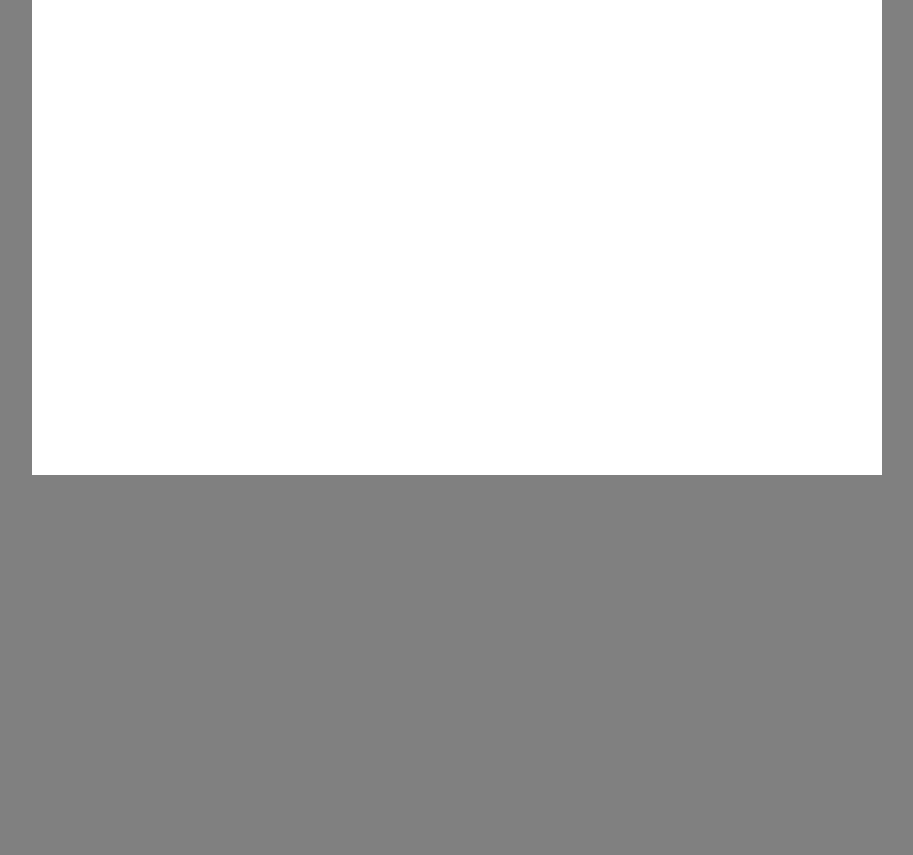
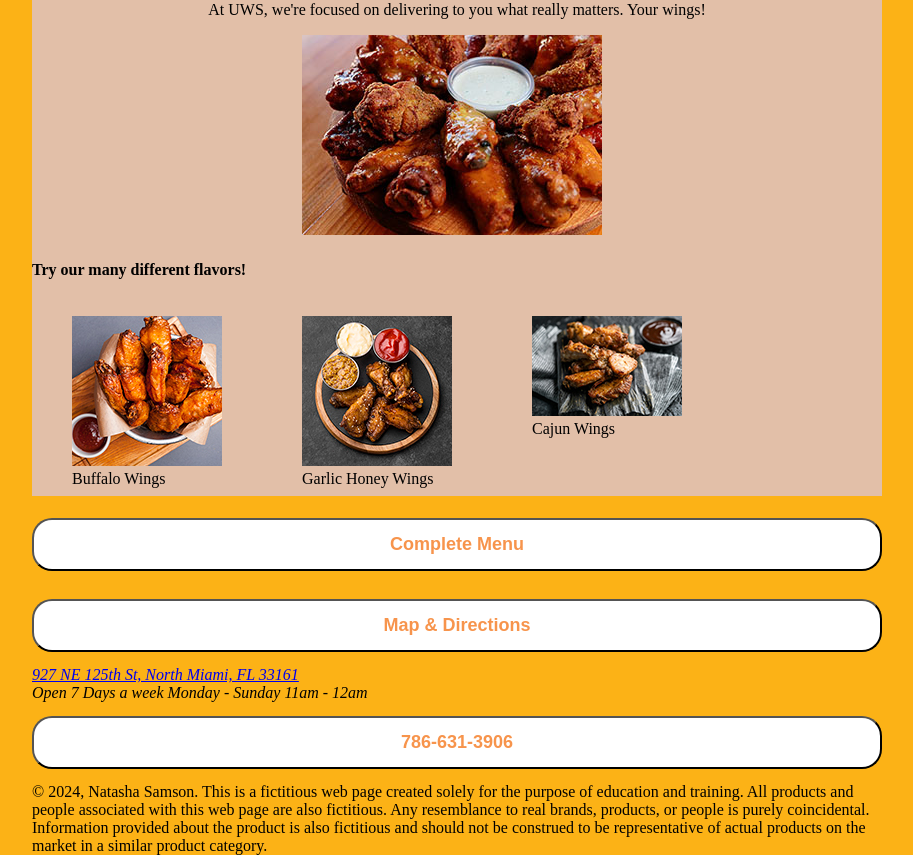
Before and after one commit to Natashasamsonn/class, a plain HTML site: page GRA1750p5NatashaSamson2024/index.html in a window 1280 px wide. Shown: the part 325-1180 px from the top of the page, without its empty margins (183-1096 px from the left). Before the commit the page ends 800 px from the top, so only its background shows below. Drawn offline with Linux system fonts and the light colour scheme.

Commit message:
Add files via upload

```diff
--- a/GRA1750p5NatashaSamson2024/index.html
+++ b/GRA1750p5NatashaSamson2024/index.html
@@ -2,23 +2,97 @@
 <html>
 <head>
 <meta charset="UTF-8">
-<title>Pizza | Natasha Samson2024</title>
+<title> United Wing Services | Natasha Samson2024</title>
 	<style>
 		body{
 			margin: 0;
-			background-color: gray;
+			padding: 0;
+			background-color:#fcb216 ;
 		}
 		wrapper{
 			width:850px;
 			display: block;
 			margin:auto;
-			background-color: white;
-			height:100vh		}
+			background-color:#e2bfa8;
+			height:100vh
+		}
+		header{
+			text-align:center;
+		}
 
+		h2{
+			display:inline;
+			padding: 10px:
+		}
+		h3{
+			display:inline;
+			padding-left: 270px;
+		}
+		#Flavors{
+			display: flex;
+			overflow-x: auto;
+			margin: 30px auto;
+			margin:auto;
+		}
+		productImage{
+		    margin: auto;
+			display: block;
+			border-radius: 10px;
+		}
+		button{
+			margin:14px 0;
+			padding: 14px;
+			font-size: 18px;
+			font-weight: bold;
+			color:#f7944c;
+			width: 100%;
+			border-radius: 20px;
+			background:white;
+		}
 	</style>
 </head>
 
 <body>
-	<wrapper> Pizza</wrapper>
+	<wrapper>
+	<header>
+		<h1>
+			<img src="United-Wing-Service.png" width="300" height="232" alt="logo"/>
+		</h1>
+		<h2>United Wing Services</h2>
+		<p>At UWS, we're focused on delivering to you what really matters. Your wings!
+		</p>
+	</header>
+	<main>
+		<h3>
+			<img src="Chicken Meal One.jpg" id="food" alt="Wings"/>
+		</h3>
+	    <h4> Try our many different flavors!</h4>
+		<section id="Flavors">
+			<figure>
+				<img class="productImage" src="Chicken Meal Four.jpg" alt="Wings">
+					<figcaption>Buffalo Wings</figcaption>
+			</figure>
+			<figure>
+			<img class="productImage" src="Chicken Meal Two.jpg" alt="wings">
+					<figcaption>Garlic Honey Wings</figcaption>
+			</figure>
+		    <figure>
+			<img class="productImage" src="Chicken Meal Five.jpg" alt="wings">
+					<figcaption>Cajun Wings</figcaption>
+			</figure>
+		</section>
+		</main>
+	     <nav>
+			<button class= "button1">Complete Menu</button>
+			<button class="button2">Map &amp; Directions</button>
+			<address ><a href=" https://www.google.com/maps/dir//927+NE+125th+St,+North+Miami,+FL+33161/@25.8908498,-80.2621825,12z/data=!4m8!4m7!1m0!1m5!1m1!1s0x88d9b32f91dc02d9:0xbf1c07f77ff9f9b5!2m2!1d-80.179781!2d25.8908731?entry=ttu&g_ep=EgoyMDI0MTAyOS4wIKXMDSoASAFQAw%3D%3D"> 927 NE 125th St, North Miami, FL 33161</a><br> Open 7 Days a week Monday - Sunday 11am - 12am</address>
+			<button class="button3">786-631-3906</button>
+		</nav>
+
+
+
+		<footer>&copy;	2024, Natasha Samson. This is a fictitious web page created solely for the purpose of education and training. All products and people associated with this web page are also fictitious. Any resemblance to real brands, products, or people is purely coincidental. Information provided about the product is also fictitious and should not be construed to be representative of actual products on the market in a similar product category.</footer>
+
+	</wrapper>
 </body>
 </html>
```
Also changed, not shown: GRA1750p5NatashaSamson2024/Chicken Meal Five.jpg (added), GRA1750p5NatashaSamson2024/Chicken Meal Four.jpg (added), GRA1750p5NatashaSamson2024/Chicken Meal One copy.jpg (added), GRA1750p5NatashaSamson2024/Chicken Meal One.jpg (added), GRA1750p5NatashaSamson2024/Chicken Meal Two copy.jpg (added), GRA1750p5NatashaSamson2024/Chicken Meal Two.jpg (added), GRA1750p5NatashaSamson2024/United-Wing-Service-Logo.jpeg (added), GRA1750p5NatashaSamson2024/United-Wing-Service-Logo.png (added), GRA1750p5NatashaSamson2024/United-Wing-Service.png (added), 7 other files.
